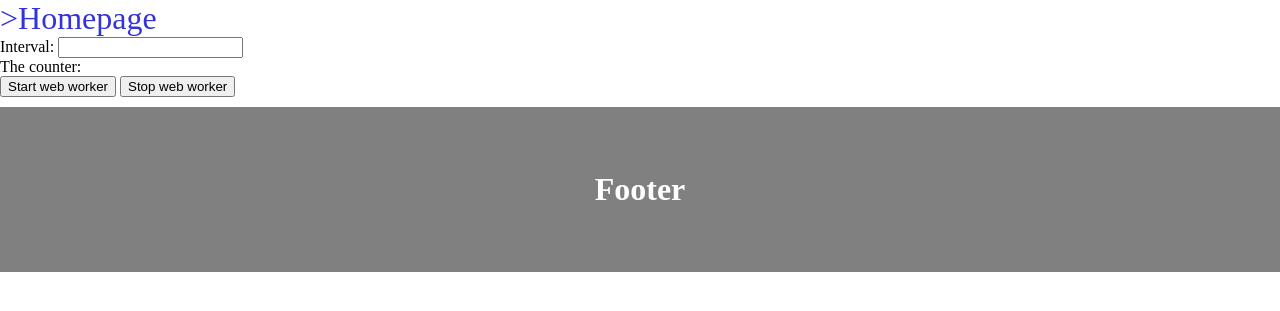
After one commit to Wanyudo/django-pet-project, a Django app: page /webworker/ in a window 1280 px wide. The commit adds this page. Shown: the top 311 px of the page. Run offline with Django 3.2, Linux system fonts and the light colour scheme.

Commit message:
Added new HTML tutorial examples: Canvas, Drag-Drop, WebWorker, SSE

```diff
--- /dev/null
+++ b/firstdjango/static/canvas.js
@@ -0,0 +1,33 @@
+var c = document.getElementById("myFirstCanvas");
+var ctx = c.getContext("2d");
+
+//1 Create gradient
+var grd = ctx.createLinearGradient(0, 0, c.width, 0);
+grd.addColorStop(0, 'red');
+grd.addColorStop(1, 'white');
+//2 fill with gradient
+ctx.fillStyle = grd;
+ctx.fillRect(0, 0, c.width, c.height);
+
+// Draw line
+ctx.moveTo(0, 0);
+ctx.lineTo(c.width, c.height);
+ctx.stroke();
+//Draw circle
+ctx.beginPath();
+ctx.arc(95, 50, 40, 0, 2 * Math.PI);
+ctx.stroke();
+//Draw text
+ctx.font = '30px Arial';
+ctx.fillText('New phone', c.width - c.width/1.2, c.height - (c.height/2));
+//Stroke text
+ctx.font = '20px Arial';
+ctx.strokeText('Sometime...', c.width - c.width/1.2, c.height - (c.height/2) + 20);
+//Radial gradient
+grd = ctx.createRadialGradient(75, 50, 5, 90, 60, 100);
+grd.addColorStop(0, "blue");
+grd.addColorStop(1, "green");
+ctx.fillStyle = grd;
+ctx.fillRect(10, 10, 150, 80);
+//Draw image
+ctx.drawImage(document.getElementById('imagka'), 0, 0);
--- a/firstdjango/static/main.css
+++ b/firstdjango/static/main.css
@@ -141,3 +141,10 @@ table#cheatsheet-table01 th {
         width: 100%;
     }
 }
+
+#dragndrop-placeholder{
+    width: 400px;
+    height: 100px;
+    border: 2px solid green;
+    padding: 10px;
+}
--- a/firstdjango/static/main.js
+++ b/firstdjango/static/main.js
@@ -14,50 +14,4 @@ window.onload = function () {
         document.getElementById("medlink").style.backgroundColor = 'grey';
         document.getElementById("medlink").childNodes[0].innerHTML = 'Load liberal press';
     }
-
-
-    var loadTimer;
-    var imgObject = new Image();
-    imgObject.src = 'static/sampleimg.jpg';
-    imgObject.onLoad = onImgLoaded();
-    function onImgLoaded() {
-      if (loadTimer != null) clearTimeout(loadTimer);
-      if (!imgObject.complete) {
-        loadTimer = setTimeout(function() {
-          onImgLoaded();
-        }, 3);
-      } else {
-        onPreloadComplete();
-      }
-    }
-
-    function onPreloadComplete(){
-      //call the methods that will create a 64-bit version of thumbnail here.
-      var newImg = getImagePortion(imgObject, 120, 150, 150, 80, 2);
-      newImg.crossOrigin = "Anonymous";
-      //place image in appropriate div
-      document.getElementById("croppedimg").innerHTML = '<img src="'+newImg+'" />';
-      document.getElementById("croppedimg").crossOrigin = 'anonymous';
-    }
-
-    function getImagePortion(imgObj, newWidth, newHeight, startX, startY, ratio){
-     /* the parameters: - the image element - the new width - the new height - the x point we start taking pixels - the y point we start taking pixels - the ratio */
-     //set up canvas for thumbnail
-     var tnCanvas = document.createElement('canvas');
-     var tnCanvasContext = tnCanvas.getContext('2d');
-     tnCanvas.width = newWidth; tnCanvas.height = newHeight;
-
-     /* use the sourceCanvas to duplicate the entire image. This step was crucial for iOS4 and under devices. Follow the link at the end of this post to see what happens when you don’t do this */
-     var bufferCanvas = document.createElement('canvas');
-     var bufferContext = bufferCanvas.getContext('2d');
-     bufferCanvas.width = imgObj.width;
-     bufferCanvas.height = imgObj.height;
-     bufferContext.drawImage(imgObj, 0, 0);
-
-     /* now we use the drawImage method to take the pixels from our bufferCanvas and draw them into our thumbnail canvas */
-     tnCanvasContext.drawImage(bufferCanvas, startX,startY,newWidth * ratio, newHeight * ratio,0,0,newWidth,newHeight);
-     tnCanvas.crossOrigin = 'anonymous';
-     return tnCanvas.toDataURL();
-    }
-
 };
--- a/firstdjango/templates/base.html
+++ b/firstdjango/templates/base.html
@@ -54,7 +54,12 @@
 					flex-direction: column;
 				}
 			}
-
+			yopta {
+			    display: block;
+			    background-color: #dddddd;
+			    padding: 30px;
+			    color: green;
+			}
 		</style>
 	</head>
 	<body>
@@ -63,5 +68,6 @@
 		{% endblock content %}
         <div id="footer">Footer</div>
 		<script src="{% static 'main.js' %}"></script>
+		<script src="{% static 'canvas.js' %}"></script>
 	</body>
 </html>
--- a/firstdjango/templates/inventory/html_cheatsheet.html
+++ b/firstdjango/templates/inventory/html_cheatsheet.html
@@ -174,7 +174,7 @@ close to 5 million globally.</blockquote>
 <div class="other-el">
     new div
 </div>
-<iframe src="http://instantclick.io/" name="myframe" width="450" height="450" style="border: 2px solid green;"></iframe>
+<iframe src="http://lsm.lv/" name="myframe" width="450" height="450" style="border: 2px solid green;"></iframe>
 <p id="medlink"><a href="http://meduza.io" target="myframe">Load meduza</a></p>
 <p id="demo" onclick="changeDemoText()">Demo text (click it)</p>
 <script>
@@ -210,4 +210,5 @@ close to 5 million globally.</blockquote>
 <p>If you make an error, PC will say <samp>Error!&copy;</samp></p>
 <p>Pay me 1500&euro;, please.</p>
 <p>E&#771;kay! &#15; &lt; &amp; </p>
+<yopta>New HTML element!</yopta>
 {% endblock content %}
--- /dev/null
+++ b/firstdjango/templates/inventory/html_webworker.html
@@ -0,0 +1,40 @@
+{% extends 'base.html' %}
+{% load staticfiles %}
+
+{% block content %}
+
+<div>
+    <span>Interval: <input id="interval" type="number"></span>
+    <div>
+        <span>The counter:</span>
+        <span id="counter"></span>
+    </div>
+    <button id="start-ww" onclick="startWorker()">Start web worker</button>
+    <button id="stop-ww" onclick="stopWorker()">Stop web worker</button>
+</div>
+
+<script>
+    var worker;
+    function startWorker() {
+        if (typeof(Worker) !== "undefined") {
+            var interval = Number(document.getElementById("interval").value);
+            if (typeof(worker) == "undefined") {
+                worker = new Worker("{% static 'worker.js' %}");
+                worker.onmessage = function (event){
+                    document.getElementById("counter").innerHTML = event.data;
+                };
+                worker.postMessage(interval);
+            }
+        } else {
+            alert("NO Web worker support");
+        }
+    }
+    function stopWorker() {
+        if (typeof(worker) == "undefined")
+            return;
+        worker.terminate();
+        worker = undefined;
+    }
+</script>
+
+{% endblock content %}
--- a/firstdjango/templates/inventory/index.html
+++ b/firstdjango/templates/inventory/index.html
@@ -4,7 +4,10 @@
 	<a href="{% url 'cheatsheet' %}">HTML cheatsheet</a> <br>
 	<a href="{% url 'htmllayout' %}">HTML Layout example</a><br>
 	<a href="{% url 'htmlforms' %}">HTML Forms</a><br>
-	<div id="croppedimg"></div>
+	<a href="{% url 'htmlcanvas' %}">HTML Canvas</a><br>
+	<a href="{% url 'htmldragndrop' %}">HTML Drag&Drop</a><br>
+	<a href="{% url 'webworker' %}">HTML Web Worker</a><br>
+	<a href="{% url 'sse' %}">HTML Server Side Events (SSE)</a><br>
 
 	<h1>Items in stock</h1>
 	<ul>
--- a/firstdjango/urls.py
+++ b/firstdjango/urls.py
@@ -22,6 +22,11 @@ urlpatterns = [
 	url(r'^$', views.index, name='index'),
 	url(r'^cheatsheet/$', views.cheatsheet, name='cheatsheet'),
 	url(r'^htmlforms/$', views.htmlforms, name='htmlforms'),
+	url(r'^dragndrop/$', views.htmldragndrop, name='htmldragndrop'),
+	url(r'^webworker/$', views.webworker, name='webworker'),
+	url(r'^sse/$', views.htmlsse, name='sse'),
+	url(r'^time/$', views.time, name='time'),
+	url(r'^htmlcanvas/$', views.htmlcanvas, name='htmlcanvas'),
 	url(r'^html_layout/$', views.htmllayout, name='htmllayout'),
 	url(r'^item/(?P<id>\d+)/', views.item_detail, name='item_detail'),
     url(r'^admin/', admin.site.urls),
--- a/inventory/views.py
+++ b/inventory/views.py
@@ -1,24 +1,43 @@
 from django.shortcuts import render
-from django.http import Http404
+from django.http import Http404, HttpResponse, StreamingHttpResponse
+from time import gmtime, strftime
 
 from inventory.models import Item
 
 def index(request):
-	items = Item.objects.exclude(amount=0)
-	return render(request, 'inventory/index.html', { 'items': items })
+    items = Item.objects.exclude(amount=0)
+    return render(request, 'inventory/index.html', { 'items': items })
 
 def cheatsheet(request):
-	return render(request, 'inventory/html_cheatsheet.html')
+    return render(request, 'inventory/html_cheatsheet.html')
 
 def htmllayout(request):
-	return render(request, 'inventory/html_layout.html')
+    return render(request, 'inventory/html_layout.html')
 
 def htmlforms(request):
-	return render(request, 'inventory/htmlforms.html')
+    return render(request, 'inventory/htmlforms.html')
+
+def htmlcanvas(request):
+    return render(request, 'inventory/html_canvas.html')
+
+def htmldragndrop(request):
+    return render(request, 'inventory/html_dragndrop.html')
+
+def webworker(request):
+    return render(request, 'inventory/html_webworker.html')
+
+def htmlsse(request):
+    return render(request, 'inventory/html_server_side_events.html')
+
+def time(request):
+    str = strftime("%Y-%m-%d %H:%M:%S", gmtime())
+    response = StreamingHttpResponse("data: The time is: {0}\n\n".format(str), status=200, content_type='text/event-stream')
+    response['Cache-Control'] = 'no-cache'
+    return response
 
 def item_detail(request, id):
-	try:
-		item = Item.objects.get(id=id)
-	except Item.DoesNotExist:
-		raise Http404('This item does not exist')
-	return render(request, 'inventory/item_detail.html', { 'item': item })
+    try:
+        item = Item.objects.get(id=id)
+    except Item.DoesNotExist:
+        raise Http404('This item does not exist')
+    return render(request, 'inventory/item_detail.html', { 'item': item })
```
Also changed, not shown: firstdjango/static/dragndrop.js (added, +13 -0 lines), firstdjango/static/worker.js (added, +21 -0 lines), firstdjango/templates/inventory/html_canvas.html (added, +9 -0 lines), firstdjango/templates/inventory/html_dragndrop.html (added, +10 -0 lines), firstdjango/templates/inventory/html_server_side_events.html (added, +20 -0 lines), firstdjango/static/sampleimg.jpg (deleted).
